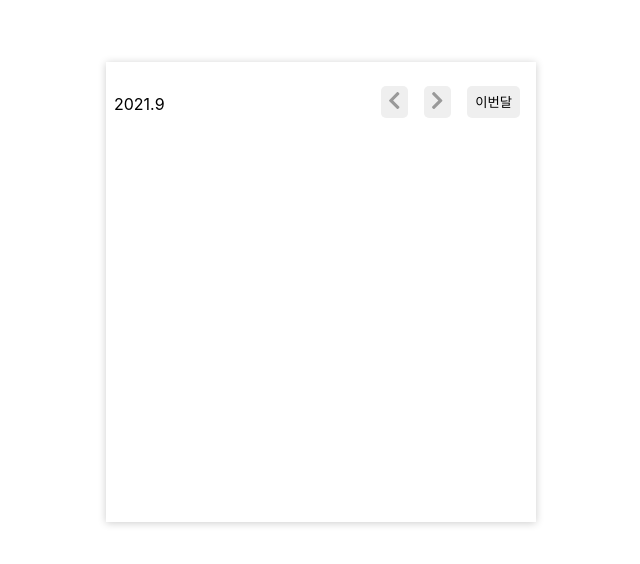
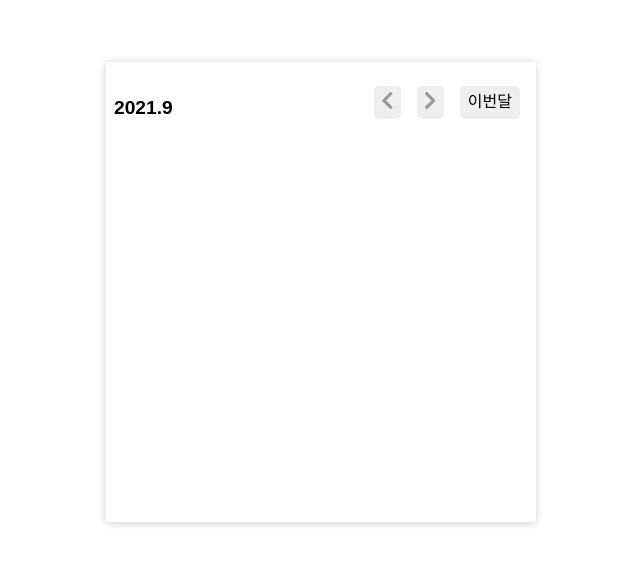
Before and after one commit to ha3158987/Paywork_Calendar, a React (Create React App) app: page / in a window 1280 px wide. Shown: the part 168-732 px from the top of the page, without its empty margins (319-959 px from the left). Built offline with nearby package versions, Linux system fonts and the light colour scheme.

Commit message:
fix: GlobalStyle 구현 (#3)

```diff
--- a/package.json
+++ b/package.json
@@ -11,6 +11,7 @@
     "react-dom": "^17.0.2",
     "react-scripts": "4.0.3",
     "styled-components": "^5.3.1",
+    "styled-normalize": "^8.0.7",
     "web-vitals": "^1.0.1"
   },
   "scripts": {
--- a/src/Components/Calendar/Calendar.jsx
+++ b/src/Components/Calendar/Calendar.jsx
@@ -44,6 +44,11 @@ const CalendarHeader = styled.div`
 const CurrentYearMonthLayer = styled.div`
   display: flex;
   width: 50%;
+
+  & > p {
+    font-weight: 600;
+    font-size: 1.2rem;
+  }
 `;
 
 const CurrentYear = styled.p``;
--- /dev/null
+++ b/src/Styles/globalStyle.js
@@ -0,0 +1,36 @@
+import { createGlobalStyle } from "styled-components";
+import { normalize } from "styled-normalize";
+
+export const GlobalStyle = createGlobalStyle`
+  ${normalize}
+  html,
+  body {
+    font-family: 'Nanum Gothic', sans-serif;
+  }
+
+  * {
+    box-sizing: border-box;
+  }
+  a {
+    text-decoration: none;
+    color:inherit;
+  }
+  ol,ul,li {
+    list-style:none;
+    padding:0;
+    margin:0;
+  }
+  button {
+    cursor: pointer;
+    outline: none;
+    border: none;
+  }
+  input {
+    outline: none;
+  }
+  dl{
+    display:flex;
+  }
+`;
+
+export default GlobalStyle;
--- a/src/index.css
+++ /dev/null
@@ -1,15 +0,0 @@
-@import-normalize;
-
-body {
-  margin: 0;
-  font-family: -apple-system, BlinkMacSystemFont, "Segoe UI", "Roboto", "Oxygen",
-    "Ubuntu", "Cantarell", "Fira Sans", "Droid Sans", "Helvetica Neue",
-    sans-serif;
-  -webkit-font-smoothing: antialiased;
-  -moz-osx-font-smoothing: grayscale;
-}
-
-code {
-  font-family: source-code-pro, Menlo, Monaco, Consolas, "Courier New",
-    monospace;
-}
--- a/src/index.js
+++ b/src/index.js
@@ -1,10 +1,11 @@
 import React from "react";
 import ReactDOM from "react-dom";
-import "./index.css";
 import App from "./App";
+import GlobalStyle from "Styles/globalStyle.js";
 
 ReactDOM.render(
   <React.StrictMode>
+    <GlobalStyle />
     <App />
   </React.StrictMode>,
   document.getElementById("root")
```
Also changed, not shown: 1 other file (tests, documents, lock files or other folders).
